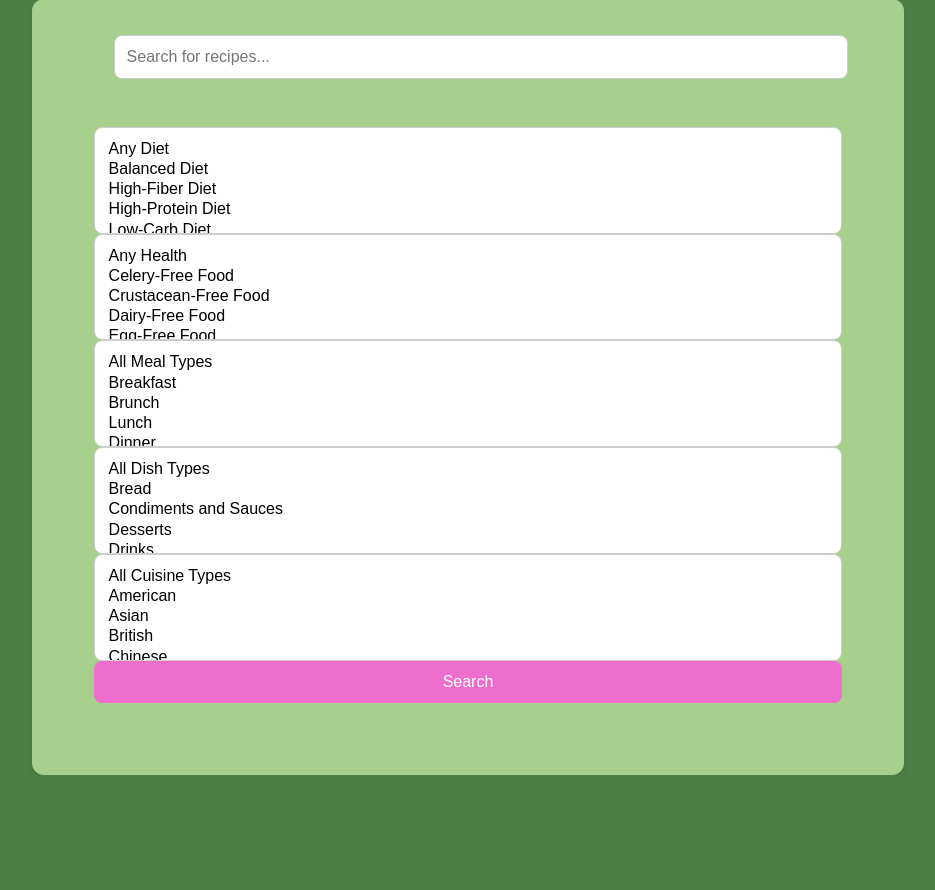
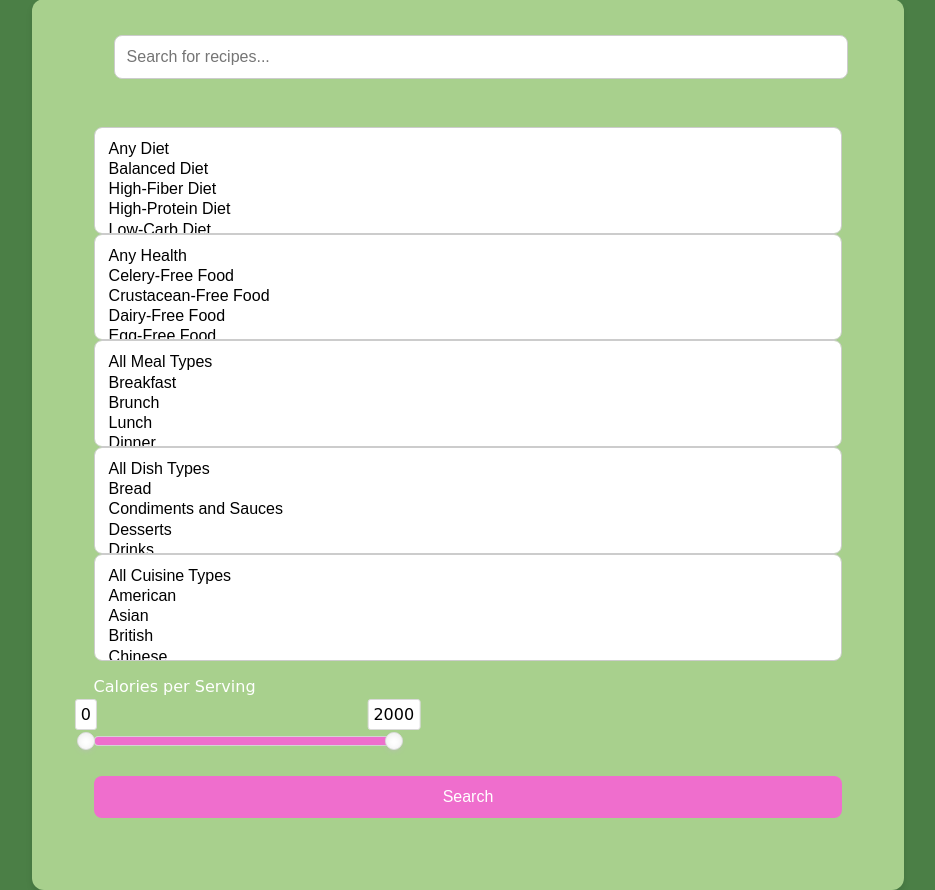
Before and after one commit to pjeff1465/capstone_project, a Flask app: page /dashboard in a window 1280 px wide. Shown: the part 234-1124 px from the top of the page, without its empty margins (172-1107 px from the left). Before the commit the page ends 1009 px from the top, so only its background shows below. Run offline with Flask 2, Linux system fonts and the light colour scheme; a user stored in the database is signed in; some libraries are stand-ins or nearby versions.

Commit message:
added calorie slider

```diff
--- a/app/api_handler.py
+++ b/app/api_handler.py
@@ -63,7 +63,7 @@ def parse_data(data: dict) -> list[dict]:
     return recipes
 
 
-def get_recipes(search_query, diet=None, meal=None, cuisine=None, health=None, dish=None) -> list[dict]:
+def get_recipes(search_query, diet=None, meal=None, cuisine=None, health=None, dish=None, cal_min=None, cal_max=None) -> list[dict]:
     """
     Returns: list of dictionaries, each dict containing data from 1 recipe, including label(recipe name), image, etc. Should have length  <=20, based on search query/filters provided to api request
     """
@@ -90,6 +90,8 @@ def get_recipes(search_query, diet=None, meal=None, cuisine=None, health=None, d
         parameters["health"] = health
     if dish:
         parameters["dishType"] = dish
+    if cal_min and cal_max:
+        parameters["calories"] = f"{cal_min}-{cal_max}"
 
     response = get_request(full_url, parameters, headers)
     recipes = parse_data(response)
--- a/app/routes.py
+++ b/app/routes.py
@@ -83,8 +83,10 @@ def call_api():
     meal_filters = request.form.getlist('mealType[]')
     cuisine_filters = request.form.getlist('cuisineType[]')
     dish_filters = request.form.getlist('dishType[]')
+    min_val = request.form.get('min_value')
+    max_val = request.form.get('max_value')
 
-    recipe_list = get_recipes(search_query=query, health=health_filters, meal=meal_filters, cuisine=cuisine_filters, diet=diet_filters, dish=dish_filters)
+    recipe_list = get_recipes(search_query=query, health=health_filters, meal=meal_filters, cuisine=cuisine_filters, diet=diet_filters, dish=dish_filters, cal_min=min_val, cal_max=max_val)
 
     global recipes_cache
 
--- a/app/static/css/main.css
+++ b/app/static/css/main.css
@@ -11,6 +11,49 @@ h1 {
     margin-bottom: 1rem;
 }
 /* -----------------------------------------------------DASHBOARD CSS------------------------------------------------------ */
+
+.slider-container{
+    margin-top: 0px;
+}
+
+.slider-container p{
+    color: white;
+    margin-bottom: 0px;
+}
+
+#slider-round {
+    margin-top: 40px;
+    width: 300px;
+}
+
+#slider-round {
+    height: 10px;
+}
+
+#slider-round .noUi-connect {
+    background: #ef6ecd;
+}
+
+#slider-round .noUi-handle {
+    height: 18px;
+    width: 18px;
+    top: -5px;
+    right: -9px; /* half the width */
+    border-radius: 9px;
+}
+
+#slider-round .noUi-handle-lower {
+    right: 0;
+}
+
+#slider-round .noUi-handle-upper {
+    right: -10px;
+}
+
+.slider-styled .noUi-handle::before,
+.slider-styled .noUi-handle::after {
+    display: none;
+}
 
 /* Header */
 .searchtitle {
@@ -56,7 +99,7 @@ h1 {
     flex-direction: column;
     width: 100%;
     max-width: 800px;
-    margin: 0 auto 2rem auto;
+    margin: 0 auto 0 auto;
     gap: 1rem;
 }
 
@@ -76,6 +119,7 @@ h1 {
     border: none;
     border-radius: 8px;
     cursor: pointer;
+    margin-top: 30px;
 }
 
 .custom-search-button:hover {
@@ -92,6 +136,8 @@ h1 {
     font-size: 16px;
     overflow-y: auto;
     border-radius: 3px;
+    margin-top: 25px;
+    margin-bottom: 0px;
 }
 /* ---------------------- */
 
--- a/app/templates/dashboard.html
+++ b/app/templates/dashboard.html
@@ -6,11 +6,17 @@
     <meta name="viewport" content="width=device-width, initial-scale=1.0">
     <link type="image/png" sizes="32x32" rel="icon" href="..\static\icons8-recipe-32.png">
     <link rel="stylesheet" href="../static/css/main.css">
+
+    <!-- Javascript links for multiple selection filters -->
     <link rel="stylesheet" href="https://cdn.jsdelivr.net/npm/choices.js/public/assets/styles/choices.min.css" />
     <script src="https://cdn.jsdelivr.net/npm/choices.js/public/assets/scripts/choices.min.js"></script>
+
+    <!-- Add in Javascript no UI slider for calorie min/max input -->
+    <link href="https://cdnjs.cloudflare.com/ajax/libs/noUiSlider/15.7.0/nouislider.min.css" rel="stylesheet">
 </head>
 
 <body class="dashboard-body">
+    <script src="https://cdnjs.cloudflare.com/ajax/libs/noUiSlider/15.7.0/nouislider.min.js"></script>
     <header class="banner">
         <nav class="nav-grid">
             <div>
@@ -122,6 +128,13 @@
                     <option value="south american">South American</option>
                 </select>
 
+                <div class="slider-container">
+                    <p>Calories per Serving</p>
+                    <div class="slider-styled" id="slider-round"></div>
+                    <input type="hidden" name="min_value" id="min_value">
+                    <input type="hidden" name="max_value" id="max_value">
+                </div>
+
                 <input type="submit" value="Search" class="custom-search-button">
 
             </form>
@@ -139,6 +152,37 @@
             });
         });
     </script>
+
+    <script>
+        var slider = document.getElementById('slider-round');
+
+        noUiSlider.create(slider, {
+            start: [0, 2000],
+            connect: true,
+            range: {
+                'min': 0,
+                'max': 2000
+            },
+            step: 5,
+            tooltips: true,
+            format: {
+              to: function (value) {
+                return Math.round(value);
+              },
+              from: function (value) {
+                return Number(value);
+              }
+            }
+        });
+
+        var minInput = document.getElementById('min_value');
+        var maxInput = document.getElementById('max_value');
+
+        slider.noUiSlider.on('update', function(values, handle) {
+          minInput.value = values[0];
+          maxInput.value = values[1];
+        });
+      </script>
 </body>
 </html>
 
```
Also changed, not shown: app/templates/results_list.html (+43 -0 lines).
